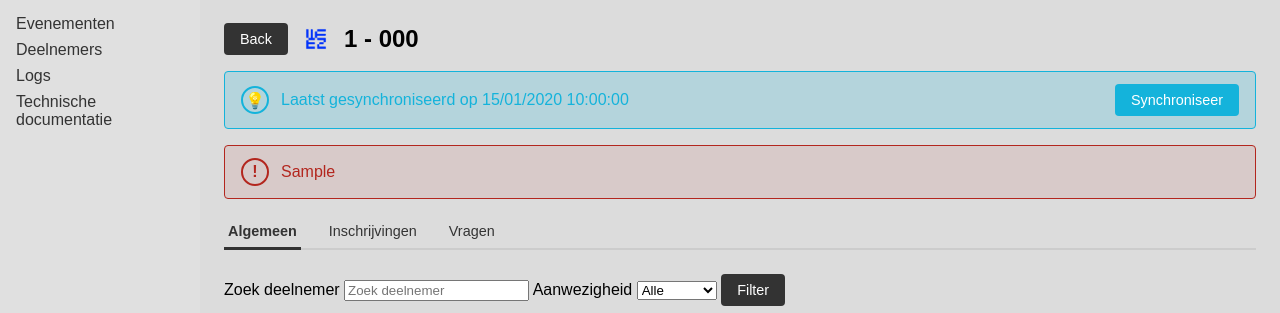
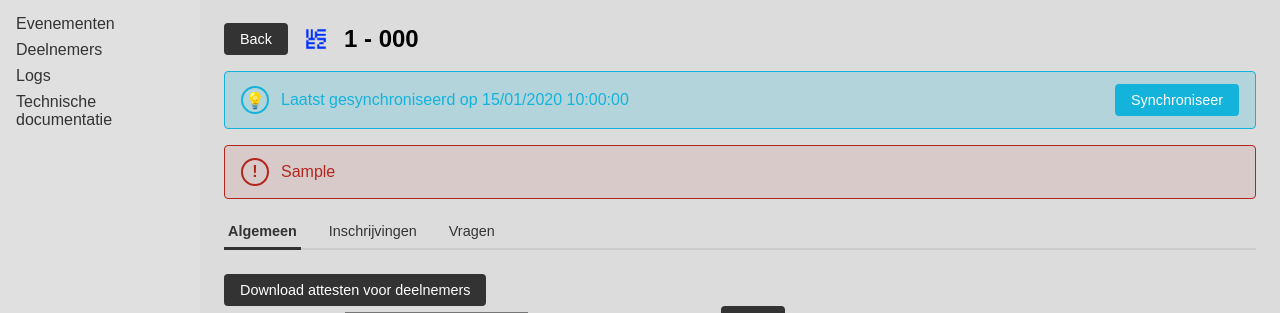
Before and after one commit to ScoutsGidsenVL/inschrijfbeheer, a Django app: page /evenementen/1/inschrijvingen/ in a window 1280 px wide. Shown: the part 61-374 px from the top of the page. Run offline with Django 5.2, Linux system fonts and the light colour scheme; a user stored in the database is signed in; tables that the repository leaves empty hold one stand-in row (values such as "Sample post"); parts of the project's set-up code (start-up, migrations or seed data) failed here and were passed over.

Commit message:
feat: zip bestand voor deelname attest alle deelnemers evenement

```diff
--- a/src/inschrijfbeheer/urls/evenementen_urls.py
+++ b/src/inschrijfbeheer/urls/evenementen_urls.py
@@ -8,6 +8,7 @@ urlpatterns = [
     path("", views.evenement_lijst, name="evenement_lijst"),
     path("<str:id>/", views.evenement_detail, name="evenement_detail"),
     path("<str:id>/inschrijvingen/", views.evenement_inschrijvingen, name="evenement_inschrijvingen"),
+    path("<str:evenement_id>/inschrijvingen/attesten", views.evenementen_inschrijvingen_attesten, name="evenementen_inschrijvingen_attesten"),
     path("<str:id>/vragen/", views.evenement_vragen, name="evenement_vragen"),
     path("<str:evenement_id>/vragen/<str:vraag_id>/antwoorden/", views.evenement_vraag_antwoorden, name="evenement_vraag_antwoorden"),
 ]
--- a/src/inschrijfbeheer/views/__init__.py
+++ b/src/inschrijfbeheer/views/__init__.py
@@ -4,7 +4,7 @@ from inschrijfbeheer.views.evenementen_views import (
     evenement_inschrijvingen,
     evenement_vragen,
     evenement_vraag_antwoorden,
-
+    evenementen_inschrijvingen_attesten,
 )
 
 from inschrijfbeheer.views.deelnemers_views import (
--- a/src/inschrijfbeheer/views/evenementen_views.py
+++ b/src/inschrijfbeheer/views/evenementen_views.py
@@ -5,6 +5,7 @@ from django.contrib.auth.decorators import login_required
 
 from inschrijfbeheer.models import Evenement, Inschrijving, EvenementVraag, InschrijvingVraagAntwoord, Categorie
 from inschrijfbeheer.utils.synchronisatie import synchroniseer_evenement
+from inschrijfbeheer.utils.attesten import genereer_zip_attesten
 
 KOLOMMEN = {
     "id": "ID",
@@ -125,3 +126,13 @@ def evenement_vraag_antwoorden(request: HttpRequest, evenement_id: str, vraag_id
         "vraag": vraag,
         "evenement": evenement
     })
+
+
+@login_required
+def evenementen_inschrijvingen_attesten(request: HttpRequest, evenement_id: str) -> HttpResponse:
+    inschrijvingen = Inschrijving.objects.filter(evenement=evenement_id)
+    buffer = genereer_zip_attesten(inschrijvingen)
+
+    response = HttpResponse(buffer, content_type="application/zip")
+    response["Content-Disposition"] = 'attachment; filename="deelname_attesten.zip"'
+    return response
--- a/src/templates/evenementen/evenementen_inschrijvingen.html
+++ b/src/templates/evenementen/evenementen_inschrijvingen.html
@@ -2,7 +2,7 @@
 {% load type_filters %}
 
 {% block evenementen_content %}
-
+<button onclick="window.location.href='{% url "evenementen_inschrijvingen_attesten" evenement_id=evenement.id %}'">Download attesten voor deelnemers</button>
 <form method="get" class="inschrijving-filter">
     <label>
         Zoek deelnemer
@@ -17,7 +17,6 @@
     </label>
     <button type="submit">Filter</button>
 </form>
-
 <table class="inschrijving-tabel">
     <thead>
         <tr>
```
Also changed, not shown: src/inschrijfbeheer/utils/attesten.py (+12 -3 lines).
